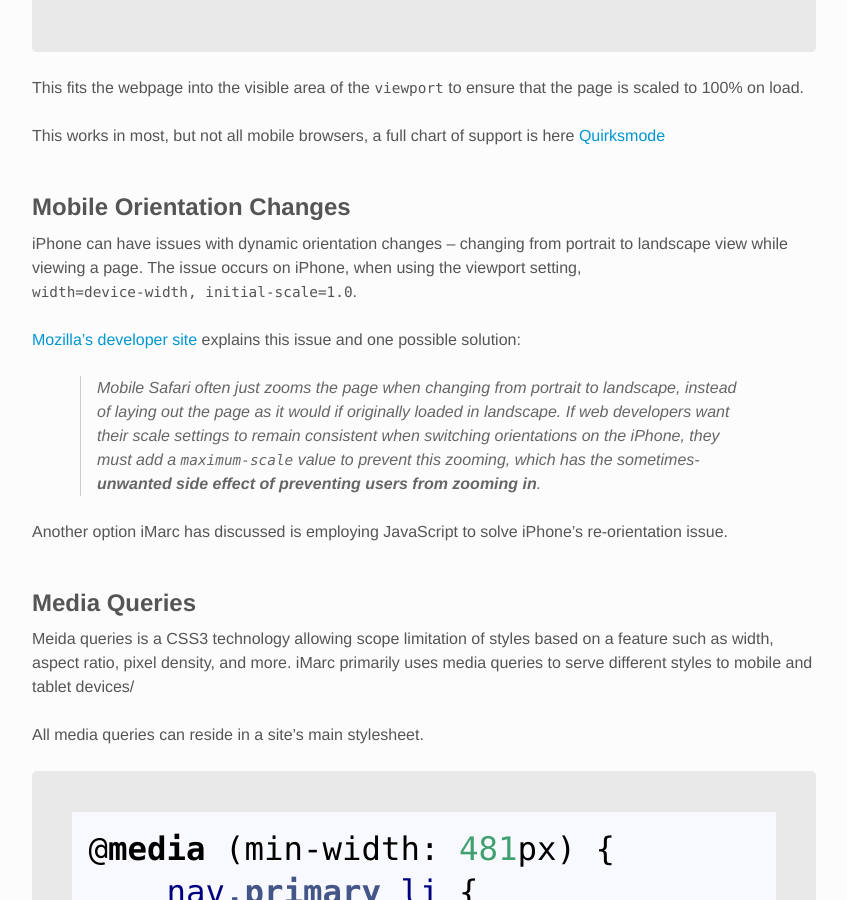
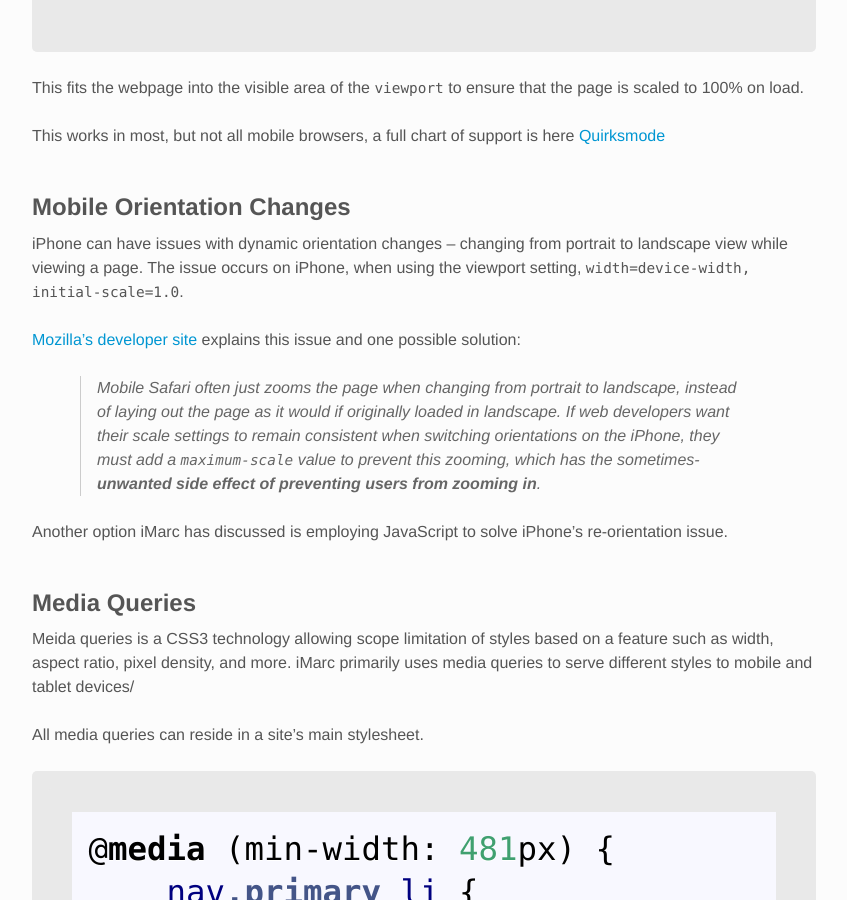
Before and after one commit to imarc/handbook, a Jekyll site: the page built from frontend.markdown, in a window 1280 px wide and 900 px high, scrolled down 29374 px. Shown: the whole window, without its empty margins (112-959 px from the left). Built offline with Jekyll 4.4.1, drawn with Linux system fonts in a browser that asks for light colours; nearby versions of some CDN libraries.

Commit message:
fixed break on small screen

```diff
--- a/frontend.markdown
+++ b/frontend.markdown
@@ -705,7 +705,7 @@ This works in most, but not all mobile browsers, a full chart of support is here
 ### Mobile Orientation Changes
 iPhone can have issues with dynamic orientation changes – changing from
 portrait to landscape view while viewing a page. The issue occurs on iPhone,
-when using the viewport setting, `width=device-width, initial-scale=1.0`.
+when using the viewport setting, `width=device-width,` `initial-scale=1.0`.
 
 [Mozilla’s developer site](https://developer.mozilla.org/en/Mobile/Viewport_meta_tag#Viewport_basics)
 explains this issue and one possible solution:
```
